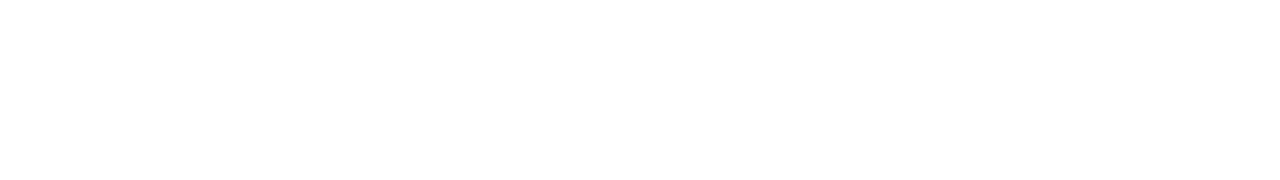
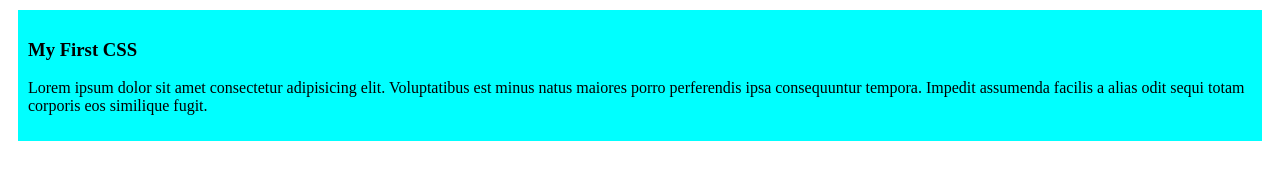
Before and after one commit to sifat26/my-first-github-repo, a plain HTML site: page index.html in a window 1280 px wide. Drawn offline with Linux system fonts and the light colour scheme.

Commit message:
Added the first blog

```diff
--- a/index.html
+++ b/index.html
@@ -4,8 +4,12 @@
     <meta charset="UTF-8">
     <meta name="viewport" content="width=device-width, initial-scale=1.0">
     <title>My First Ever Github Repo</title>
+    <link rel="stylesheet" href="styles/blog.css">
 </head>
 <body>
-
+    <div>
+        <h3>My First CSS</h3>
+        <p>Lorem ipsum dolor sit amet consectetur adipisicing elit. Voluptatibus est minus natus maiores porro perferendis ipsa consequuntur tempora. Impedit assumenda facilis a alias odit sequi totam corporis eos similique fugit.</p>
+    </div>
 </body>
 </html>
--- /dev/null
+++ b/styles/blog.css
@@ -0,0 +1,5 @@
+div{
+    background-color: aqua;
+    margin: 10px;
+    padding: 10px;
+}
```
